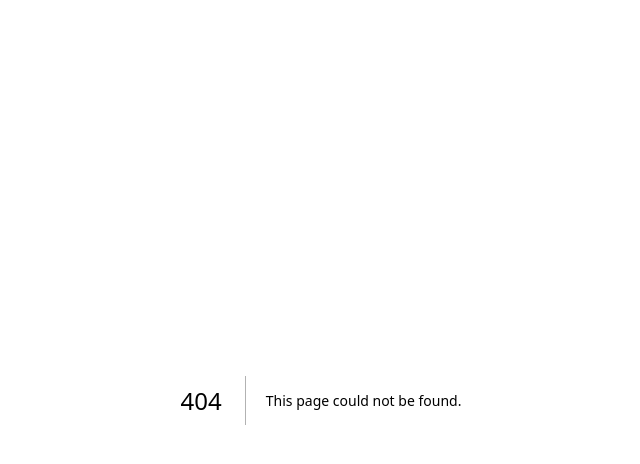
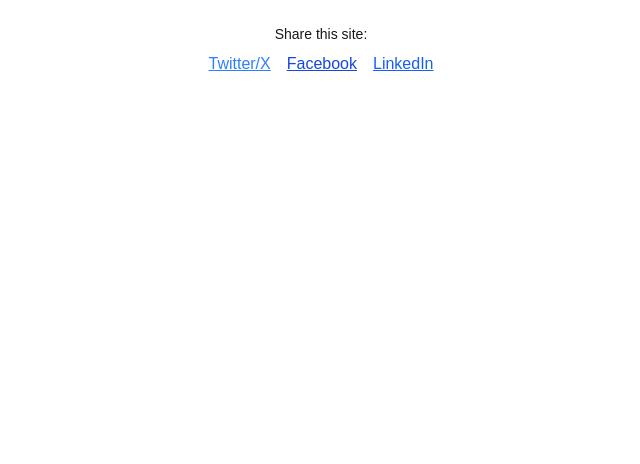
Before and after one commit to rodneyg/tiktok-ban-site, a Next.js app: page /components/ShareBlock in a window 1280 px wide. Before the commit this address had no page. Shown: the top 464 px of the page, without its empty margins (319-959 px from the left). Built offline with nearby package versions, Linux system fonts and the light colour scheme.

Commit message:
Create ShareBlock component

```diff
--- /dev/null
+++ b/pages/components/ShareBlock.tsx
@@ -0,0 +1,42 @@
+// components/ShareBlock.tsx
+'use client';
+import React from 'react';
+
+const message = encodeURIComponent(
+  "TikTok could be banned in the U.S. by June 19, 2025. Track it live:"
+);
+const url = encodeURIComponent('https://tiktokbanfacts.com');
+
+export default function ShareBlock() {
+  return (
+    <div className="mt-6 flex flex-col items-center space-y-2">
+      <span className="text-sm font-medium">Share this site:</span>
+      <div className="flex space-x-4">
+        <a
+          href={`https://twitter.com/intent/tweet?text=${message}&url=${url}`}
+          target="_blank"
+          rel="noopener noreferrer"
+          className="text-blue-500 underline"
+        >
+          Twitter/X
+        </a>
+        <a
+          href={`https://www.facebook.com/sharer/sharer.php?u=${url}`}
+          target="_blank"
+          rel="noopener noreferrer"
+          className="text-blue-700 underline"
+        >
+          Facebook
+        </a>
+        <a
+          href={`https://www.linkedin.com/sharing/share-offsite/?url=${url}`}
+          target="_blank"
+          rel="noopener noreferrer"
+          className="text-blue-600 underline"
+        >
+          LinkedIn
+        </a>
+      </div>
+    </div>
+  );
+}
```
